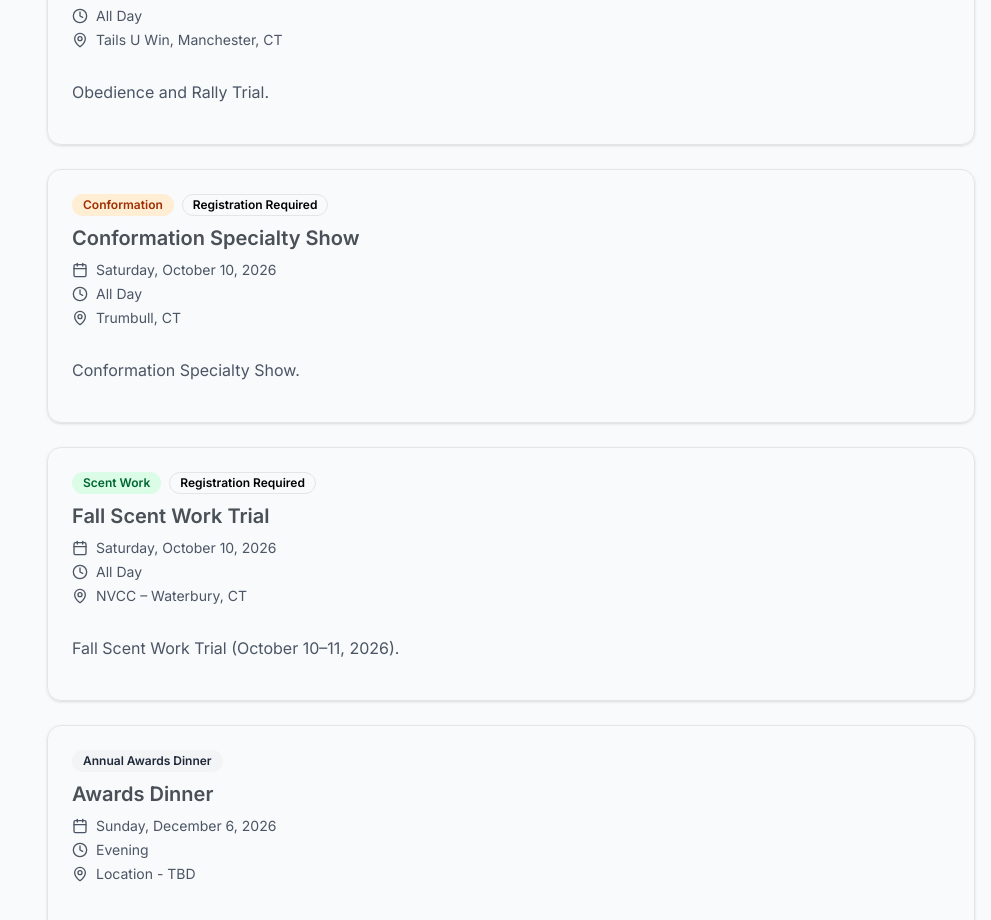
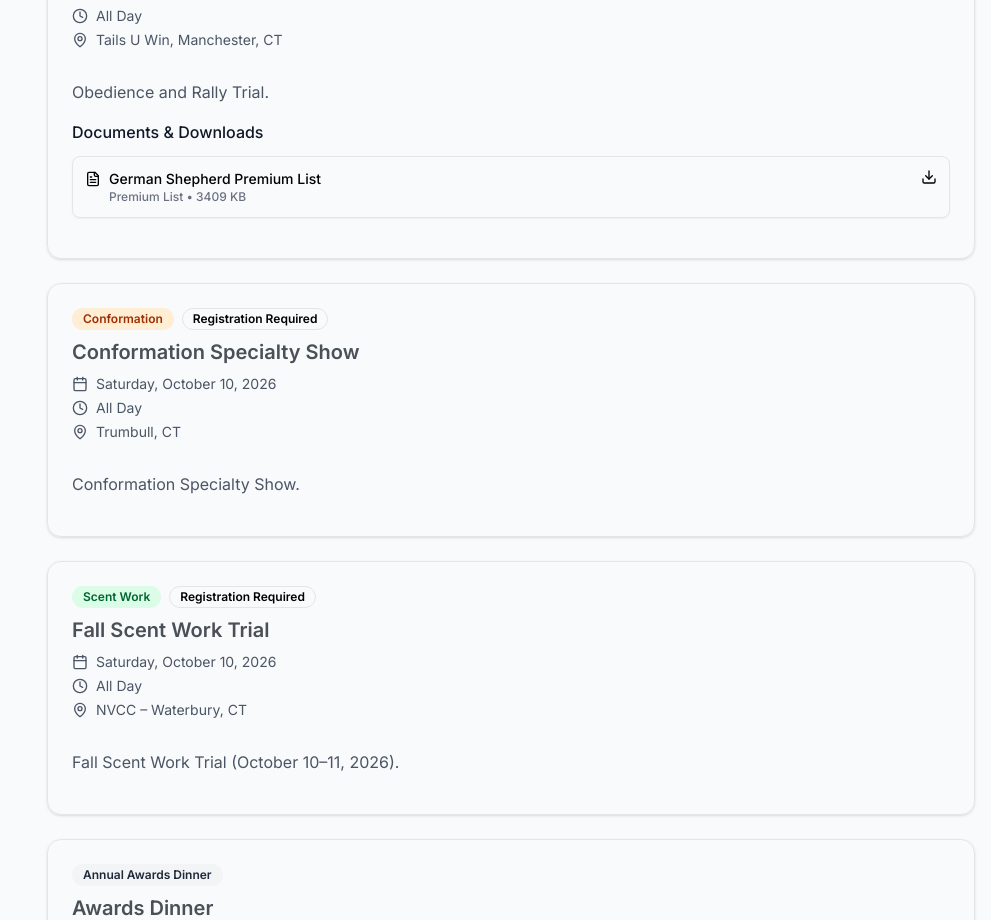
Before and after one commit to rickylandino/gsdcgnh, a Next.js app: page /events in a window 1280 px wide. Shown: the part 3680-4600 px from the top of the page, without its empty margins (289-1280 px from the left). Built offline with nearby package versions, Linux system fonts and the light colour scheme.

Commit message:
add 2026 obedience premium list

```diff
--- a/app/events/events.ts
+++ b/app/events/events.ts
@@ -1573,7 +1573,16 @@ Lynnie2974@msn.com</p>
         category: "obedience",
         description: "Obedience and Rally Trial.",
         registrationRequired: true,
-        hasDocuments: false,
+        hasDocuments: true,
+        documents: [
+            {
+                id: "doc-1",
+                title: "German Shepherd Premium List",
+                type: "premium-list",
+                url: "/events/36/2026 GSDCGNH Premium List- Obedience -Rally.pdf",
+                size: "3409 KB",
+            }
+        ]
     },
     {
         id: "37",
```
Also changed, not shown: 1 other file (tests, documents, lock files or other folders).
